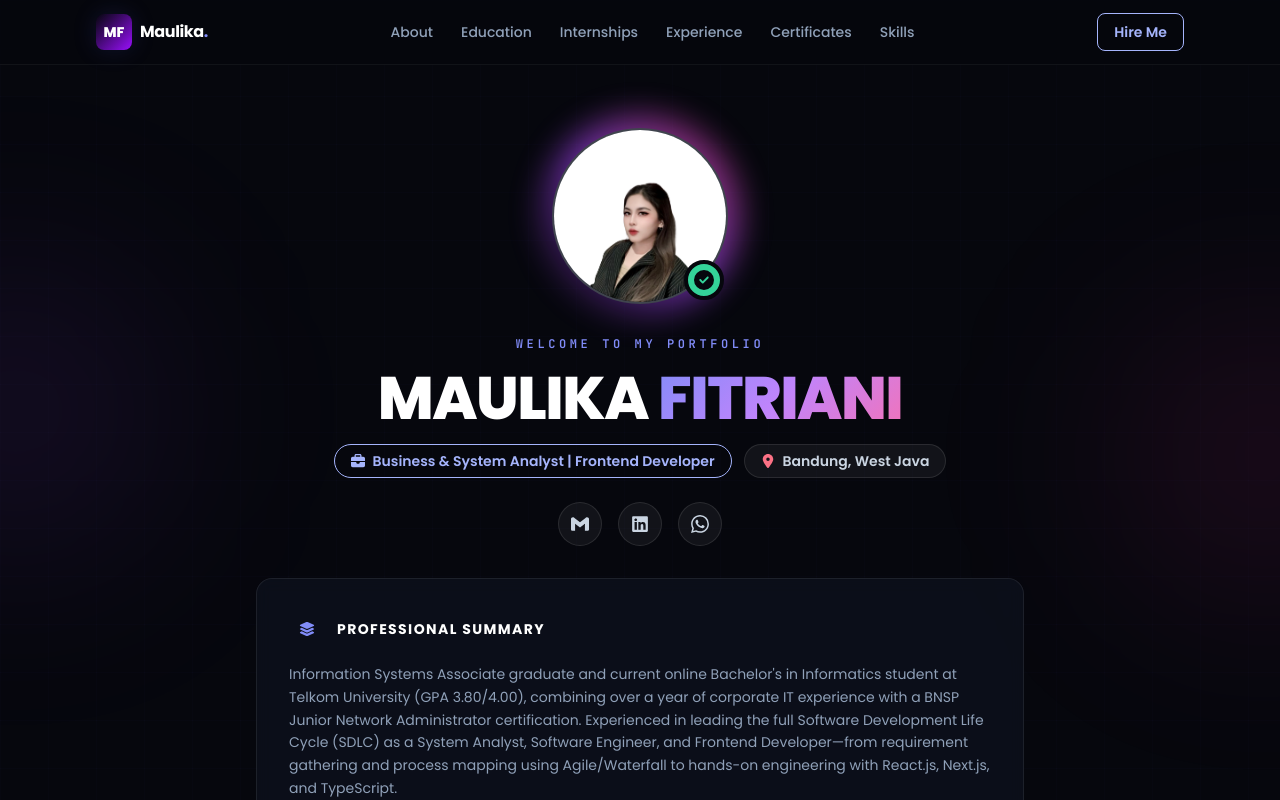
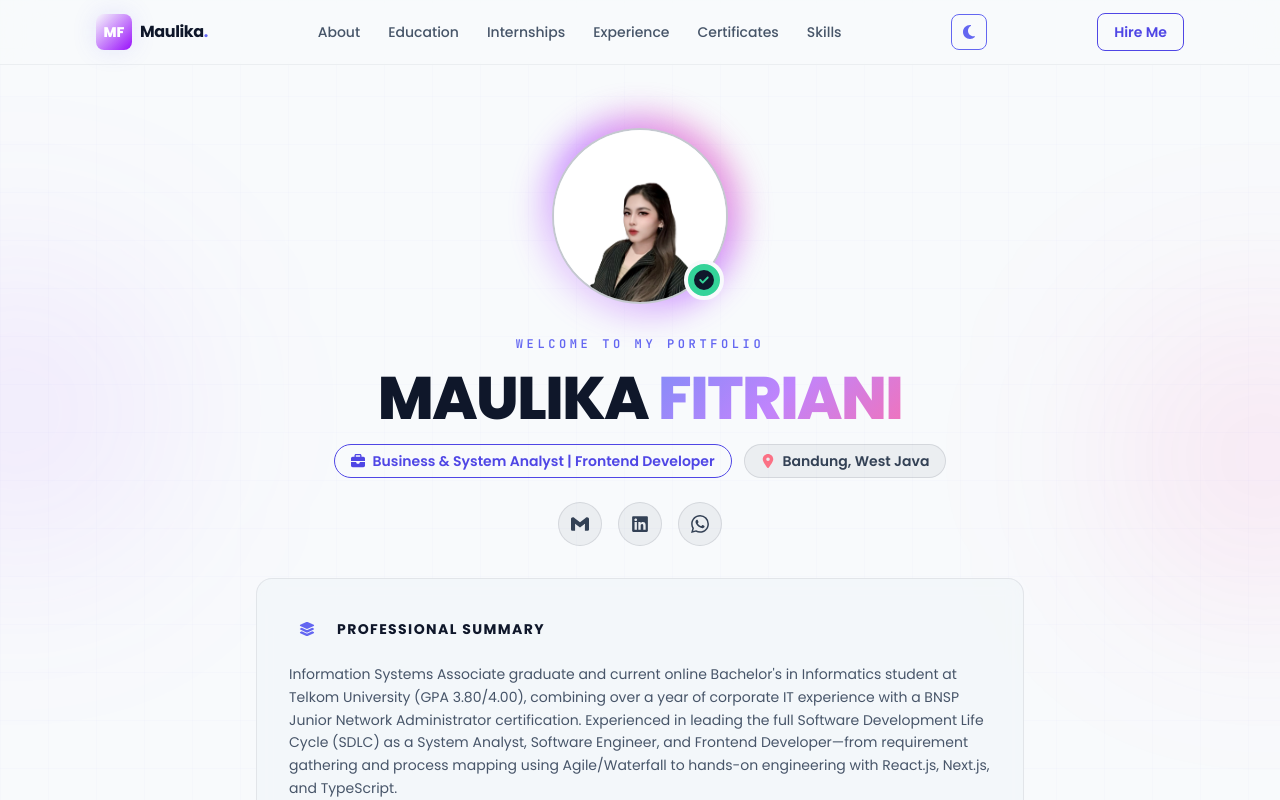
Before and after one commit to rriaanii/portofolio, a React (Vite) app: page / in a window 1280 px wide. Shown: the top 800 px of the page. Built offline with nearby package versions, Linux system fonts and the light colour scheme.

Commit message:
add: dark and light mode

```diff
--- a/index.html
+++ b/index.html
@@ -6,6 +6,18 @@
     <meta name="viewport" content="width=device-width, initial-scale=1.0" />
     <meta name="description" content="Maulika Fitriani - Business & System Analyst | Frontend Developer Portfolio" />
     <title>Maulika Fitriani — Portfolio</title>
+    <script>
+      // Apply the saved theme before first paint to avoid a flash of the wrong theme.
+      ;(function () {
+        try {
+          var stored = localStorage.getItem('theme')
+          var isLight = stored
+            ? stored === 'light'
+            : window.matchMedia('(prefers-color-scheme: light)').matches
+          if (isLight) document.documentElement.classList.add('light')
+        } catch (e) {}
+      })()
+    </script>
 
     <link rel="preconnect" href="https://fonts.googleapis.com" />
     <link rel="preconnect" href="https://fonts.gstatic.com" crossorigin />
--- a/src/App.tsx
+++ b/src/App.tsx
@@ -1,4 +1,4 @@
-import { useState, type MouseEvent } from 'react'
+import { useEffect, useState, type MouseEvent } from 'react'
 import { SiGmail, SiWhatsapp } from 'react-icons/si'
 import { FaLinkedin } from 'react-icons/fa'
 import {
@@ -13,12 +13,28 @@ import {
   FaLayerGroup,
   FaArrowRight,
   FaCircleCheck,
+  FaMoon,
+  FaSun,
 } from 'react-icons/fa6'
 import myPicture from './assets/picturefix.png'
 
 function App() {
   const [profileImg] = useState<string>(myPicture)
   const [isImageModalOpen, setIsImageModalOpen] = useState(false)
+
+  const [theme, setTheme] = useState<'light' | 'dark'>(() => {
+    if (typeof window === 'undefined') return 'dark'
+    const stored = window.localStorage.getItem('theme')
+    if (stored === 'light' || stored === 'dark') return stored
+    return window.matchMedia('(prefers-color-scheme: light)').matches ? 'light' : 'dark'
+  })
+
+  useEffect(() => {
+    document.documentElement.classList.toggle('light', theme === 'light')
+    window.localStorage.setItem('theme', theme)
+  }, [theme])
+
+  const toggleTheme = () => setTheme((prev) => (prev === 'light' ? 'dark' : 'light'))
 
   const educationPhotos = ['/wisuda.jpg', '/wisuda2.png']
   const [currentEduSlide, setCurrentEduSlide] = useState(0)
@@ -311,7 +327,7 @@ function App() {
     >
       <div className="relative w-full max-w-4xl animate-scale-in" onClick={(event) => event.stopPropagation()}>
         <button
-          className="absolute -top-3 -right-3 z-10 flex h-10 w-10 items-center justify-center rounded-full border border-white/10 bg-ink-800 text-slate-300 transition hover:bg-accent hover:text-white"
+          className="absolute -top-3 -right-3 z-10 flex h-10 w-10 items-center justify-center rounded-full border border-white/10 bg-ink-800 text-slate-300 transition hover:bg-accent hover:text-[#fff]"
           onClick={closeImageModal}
           aria-label="Close image"
         >
@@ -339,7 +355,7 @@ function App() {
         onClick={(event) => event.stopPropagation()}
       >
         <button
-          className="absolute top-4 right-4 z-10 flex h-9 w-9 items-center justify-center rounded-full bg-black/60 text-white transition hover:bg-accent"
+          className="absolute top-4 right-4 z-10 flex h-9 w-9 items-center justify-center rounded-full bg-black/60 text-[#fff] transition hover:bg-accent"
           onClick={() => setSelectedInternship(null)}
           aria-label="Close internship detail"
         >
@@ -397,7 +413,7 @@ function App() {
         onClick={(event) => event.stopPropagation()}
       >
         <button
-          className="absolute top-4 right-4 z-10 flex h-9 w-9 items-center justify-center rounded-full bg-black/60 text-white transition hover:bg-accent"
+          className="absolute top-4 right-4 z-10 flex h-9 w-9 items-center justify-center rounded-full bg-black/60 text-[#fff] transition hover:bg-accent"
           onClick={() => setSelectedAcademicProject(null)}
           aria-label="Close academic experience detail"
         >
@@ -455,7 +471,7 @@ function App() {
         onClick={(event) => event.stopPropagation()}
       >
         <button
-          className="absolute -top-3 -right-3 z-10 flex h-10 w-10 items-center justify-center rounded-full border border-white/10 bg-ink-800 text-slate-300 transition hover:bg-accent hover:text-white"
+          className="absolute -top-3 -right-3 z-10 flex h-10 w-10 items-center justify-center rounded-full border border-white/10 bg-ink-800 text-slate-300 transition hover:bg-accent hover:text-[#fff]"
           onClick={() => setSelectedCertificate(null)}
           aria-label="Close certificate"
         >
@@ -501,19 +517,19 @@ function App() {
 
         <button
           type="button"
-          className="absolute top-1/2 left-3 flex h-8 w-8 -translate-y-1/2 items-center justify-center rounded-full bg-black/50 text-white opacity-70 backdrop-blur-sm transition hover:bg-accent hover:opacity-100"
+          className="absolute top-1/2 left-3 flex h-8 w-8 -translate-y-1/2 items-center justify-center rounded-full bg-black/50 text-[#fff] opacity-70 backdrop-blur-sm transition hover:bg-accent hover:opacity-100"
           aria-label="Previous certificate"
         >
           <FaChevronLeft className="h-3.5 w-3.5" />
         </button>
         <button
           type="button"
-          className="absolute top-1/2 right-3 flex h-8 w-8 -translate-y-1/2 items-center justify-center rounded-full bg-black/50 text-white opacity-70 backdrop-blur-sm transition hover:bg-accent hover:opacity-100"
+          className="absolute top-1/2 right-3 flex h-8 w-8 -translate-y-1/2 items-center justify-center rounded-full bg-black/50 text-[#fff] opacity-70 backdrop-blur-sm transition hover:bg-accent hover:opacity-100"
           aria-label="Next certificate"
         >
           <FaChevronRight className="h-3.5 w-3.5" />
         </button>
-        <span className="absolute right-3 bottom-3 rounded-full bg-black/60 px-2.5 py-1 font-mono text-xs font-semibold text-white backdrop-blur-sm">
+        <span className="absolute right-3 bottom-3 rounded-full bg-black/60 px-2.5 py-1 font-mono text-xs font-semibold text-[#fff] backdrop-blur-sm">
           3/3
         </span>
       </div>
@@ -584,7 +600,7 @@ function App() {
       <nav className="fixed top-0 right-0 left-0 z-50 border-b border-white/5 bg-ink-950/80 backdrop-blur-xl">
         <div className="mx-auto flex h-16 max-w-6xl items-center justify-between px-4 sm:px-6 lg:px-8">
           <a href="#about" className="flex items-center gap-2">
-            <span className="flex h-9 w-9 items-center justify-center rounded-lg bg-gradient-to-br from-accent to-purple-600 font-display text-sm font-extrabold text-white shadow-glow">
+            <span className="flex h-9 w-9 items-center justify-center rounded-lg bg-gradient-to-br from-accent to-purple-600 font-display text-sm font-extrabold text-[#fff] shadow-glow">
               MF
             </span>
             <span className="hidden font-display text-base font-bold tracking-tight text-white sm:block">
@@ -612,9 +628,19 @@ function App() {
             ))}
           </ul>
 
+          <button
+            type="button"
+            onClick={toggleTheme}
+            aria-label={theme === 'light' ? 'Switch to dark mode' : 'Switch to light mode'}
+            title={theme === 'light' ? 'Switch to dark mode' : 'Switch to light mode'}
+            className="flex h-9 w-9 items-center justify-center rounded-lg border border-accent/30 bg-accent/10 text-accent-soft transition-all hover:bg-accent hover:text-[#fff]"
+          >
+            {theme === 'light' ? <FaMoon className="h-4 w-4" /> : <FaSun className="h-4 w-4" />}
+          </button>
+
           <a
             href="mailto:maulikafitriani@gmail.com"
-            className="hidden rounded-lg border border-accent/30 bg-accent/10 px-4 py-2 text-sm font-semibold text-accent-light transition-all hover:bg-accent hover:text-white sm:inline-flex"
+            className="hidden rounded-lg border border-accent/30 bg-accent/10 px-4 py-2 text-sm font-semibold text-accent-light transition-all hover:bg-accent hover:text-[#fff] sm:inline-flex"
           >
             Hire Me
           </a>
@@ -646,7 +672,7 @@ function App() {
                 className="h-full w-full object-cover object-top transition-transform duration-500 hover:scale-105"
               />
             </div>
-            <div className="absolute right-1 bottom-1 flex h-10 w-10 items-center justify-center rounded-full border-4 border-ink-950 bg-mint text-ink-950">
+            <div className="absolute right-1 bottom-1 flex h-10 w-10 items-center justify-center rounded-full border-4 border-ink-950 bg-mint text-slate-900">
               <FaCircleCheck className="h-5 w-5" />
             </div>
           </div>
@@ -748,7 +774,7 @@ function App() {
               <div className="relative h-[380px] w-full max-w-sm overflow-hidden rounded-2xl border border-white/10 bg-ink-800 shadow-glow sm:h-[400px]">
                 <button
                   type="button"
-                  className="absolute top-3 left-3 z-10 inline-flex items-center gap-1.5 rounded-lg bg-ink-950/70 px-3 py-1.5 text-xs font-semibold text-white backdrop-blur-sm transition hover:bg-accent"
+                  className="absolute top-3 left-3 z-10 inline-flex items-center gap-1.5 rounded-lg bg-ink-950/70 px-3 py-1.5 text-xs font-semibold text-white backdrop-blur-sm transition hover:bg-accent hover:text-[#fff]"
                   onClick={openImageModal}
                 >
                   <FaMagnifyingGlass className="h-3 w-3" />
@@ -765,14 +791,14 @@ function App() {
                 {educationPhotos.length > 1 && (
                   <>
                     <button
-                      className="absolute top-1/2 left-3 flex h-9 w-9 -translate-y-1/2 items-center justify-center rounded-full bg-black/50 text-white backdrop-blur-sm transition hover:bg-accent"
+                      className="absolute top-1/2 left-3 flex h-9 w-9 -translate-y-1/2 items-center justify-center rounded-full bg-black/50 text-[#fff] backdrop-blur-sm transition hover:bg-accent"
                       onClick={prevEduSlide}
                       aria-label="Previous Photo"
                     >
                       <FaChevronLeft className="h-4 w-4" />
                     </button>
                     <button
-                      className="absolute top-1/2 right-3 flex h-9 w-9 -translate-y-1/2 items-center justify-center rounded-full bg-black/50 text-white backdrop-blur-sm transition hover:bg-accent"
+                      className="absolute top-1/2 right-3 flex h-9 w-9 -translate-y-1/2 items-center justify-center rounded-full bg-black/50 text-[#fff] backdrop-blur-sm transition hover:bg-accent"
                       onClick={nextEduSlide}
                       aria-label="Next Photo"
                     >
@@ -782,7 +808,7 @@ function App() {
                 )}
 
                 {educationPhotos.length > 1 && (
-                  <span className="absolute right-3 bottom-3 rounded-full bg-black/60 px-3 py-1 font-mono text-xs font-semibold text-white backdrop-blur-sm">
+                  <span className="absolute right-3 bottom-3 rounded-full bg-black/60 px-3 py-1 font-mono text-xs font-semibold text-[#fff] backdrop-blur-sm">
                     {currentEduSlide + 1}/{educationPhotos.length}
                   </span>
                 )}
@@ -1082,7 +1108,7 @@ function App() {
       <footer className="relative z-10 border-t border-white/5 bg-ink-950/80">
         <div className="mx-auto flex max-w-6xl flex-col items-center justify-between gap-6 px-4 py-10 sm:flex-row sm:px-6 lg:px-8">
           <div className="flex items-center gap-3">
-            <span className="flex h-9 w-9 items-center justify-center rounded-lg bg-gradient-to-br from-accent to-purple-600 font-display text-sm font-extrabold text-white">
+            <span className="flex h-9 w-9 items-center justify-center rounded-lg bg-gradient-to-br from-accent to-purple-600 font-display text-sm font-extrabold text-[#fff]">
               MF
             </span>
             <div>
--- a/src/index.css
+++ b/src/index.css
@@ -67,15 +67,43 @@
   }
 }
 
+/* Light theme overrides — Tailwind v4 utilities resolve these CSS variables at
+   runtime, so flipping these values flips the entire design system at once. */
+.light {
+  color-scheme: light;
+
+  /* Surfaces */
+  --color-ink-950: #f8fafc;
+  --color-ink-900: #ffffff;
+  --color-ink-800: #f1f5f9;
+  --color-ink-700: #e2e8f0;
+  --color-ink-600: #cbd5e1;
+  --color-ink-500: #94a3b8;
+
+  /* Text */
+  --color-white: #0f172a;
+  --color-slate-300: #334155;
+  --color-slate-400: #475569;
+  --color-slate-500: #64748b;
+
+  /* Accent text tuned for light surfaces */
+  --color-accent-light: #4f46e5;
+  --color-accent-soft: #6366f1;
+}
+
 html {
   scroll-behavior: smooth;
+}
+
+:root {
+  color-scheme: dark;
 }
 
 body {
   margin: 0;
   min-height: 100vh;
   background-color: var(--color-ink-950);
-  color: #e5e7eb;
+  color: var(--color-slate-300);
   font-family: var(--font-sans);
   -webkit-font-smoothing: antialiased;
   -moz-osx-font-smoothing: grayscale;
```
